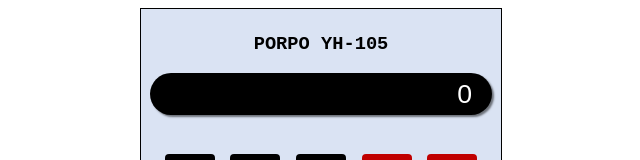
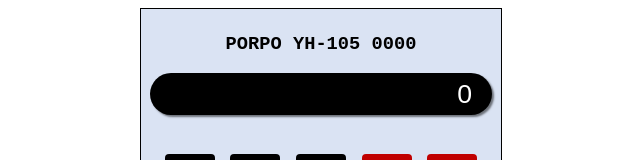
Before and after one commit to mtejiogni/Demo, a plain HTML site: page index.html in a window 1280 px wide. Shown: the top 160 px of the page, without its empty margins (319-959 px from the left). Drawn offline with Linux system fonts and the light colour scheme.

Commit message:
Changement du texte

```diff
--- a/index.html
+++ b/index.html
@@ -9,7 +9,7 @@
 </head>
 <body>
 	<div id="content">
-		<h3>PORPO YH-105</h3>
+		<h3>PORPO YH-105 0000</h3>
 
 		<div>
 			<input type="text" name="resultat" id="resultat" class="bgcolor-noir" />
```
